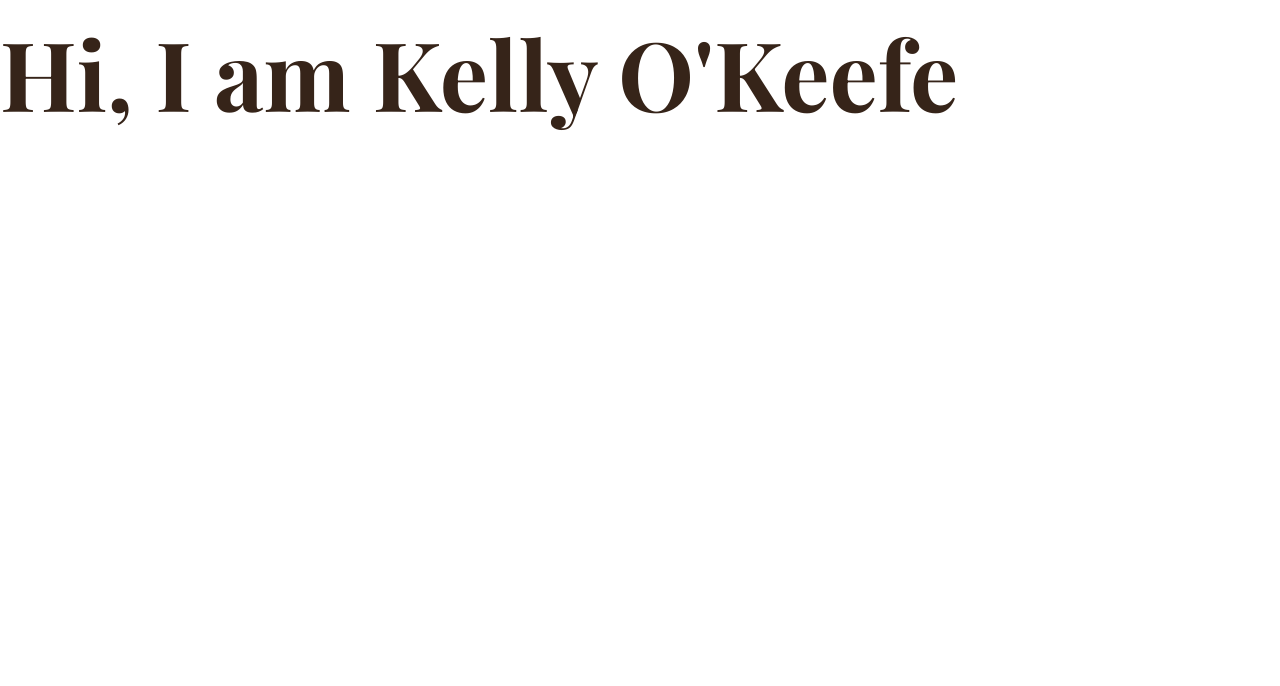
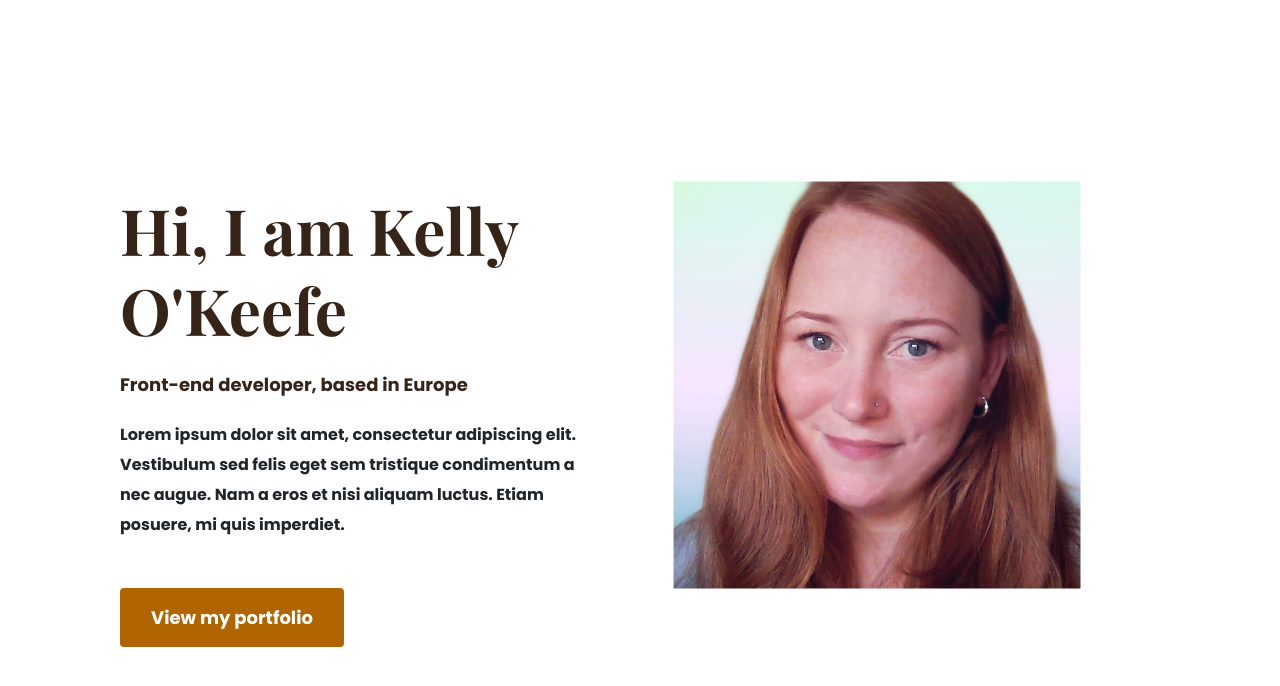
Before and after one commit to kelly-okeefe/my-portfolio, a plain HTML site: page about.html in a window 1280 px wide. Drawn offline with nearby package versions, Linux system fonts and the light colour scheme.

Commit message:
Added HTML and styling to the 'About' page.

```diff
--- a/about.html
+++ b/about.html
@@ -12,8 +12,22 @@
 <script src="https://kit.fontawesome.com/1f156c1b15.js" crossorigin="anonymous"></script>
 </head>
 <body>
-    <h1>
-        Hi, I am Kelly O'Keefe
-    </h1>
+    <div class="about-hero container">
+    <div class="row">
+        <div class="col-lg-6">
+            <div class="about-hero-content">
+    <h1 class="mb-4">Hi, I am Kelly O'Keefe</h1>
+    <h2 class="mb-4">Front-end developer, based in Europe</h2>
+    <p class="mb-5">Lorem ipsum dolor sit amet, consectetur adipiscing elit. Vestibulum sed felis eget sem tristique
+        condimentum a nec augue. Nam a eros et nisi aliquam luctus. Etiam posuere, mi quis imperdiet.</p>
+        <a href="" class="btn btn-branding">View my portfolio</a>
+        </div>
+        </div>
+        <div class="col-lg-6">
+        <img src="/images/myphoto.png" alt="me"/>
+        </div>
+        </div>
+        </div>
+        </div>
 </body>
 </html>
--- a/styles/portfolio.css
+++ b/styles/portfolio.css
@@ -1,6 +1,3 @@
-/*font-family: 'Poppins', sans-serif;
-font-family: 'Roboto', sans-serif;*/
-
 
 :root{
     --primary-color:#F8F1E7;
@@ -61,6 +58,24 @@ p{
     font-size: 24px;
 }
 
+.about-hero{
+    padding: 160px 20px;
+}
+
+.about-hero h1 {
+    font-size: 64px;
+    line-height: 80px;
+}
+
+.about-hero h2{
+    font-size: 18px;
+    font-family: var(--default-font-family);
+}
+
+.about-hero-content{
+    margin: 30px;
+}
+
 .btn-branding{
     background: var(--secondary-color);
     border-radius: 4px;
@@ -83,10 +98,11 @@ p{
     padding: 120px 60px;
 }
 
+
 @media (max-width: 900px) {
     h1{
         font-size: 44px;
-        line-height: 2;
+        line-height: 56px;
     }
     h2{
         font-size: 44px;
@@ -94,6 +110,11 @@ p{
     .hero{
         padding: 80px 20px;
     }
+
+    .about-hero{
+        text-align: center;
+        padding: 0;
+    }
     .project-description {
         padding: 0;
         text-align: center;
```
Also changed, not shown: index.html (+2 -0 lines), images/myphoto.png (added).
